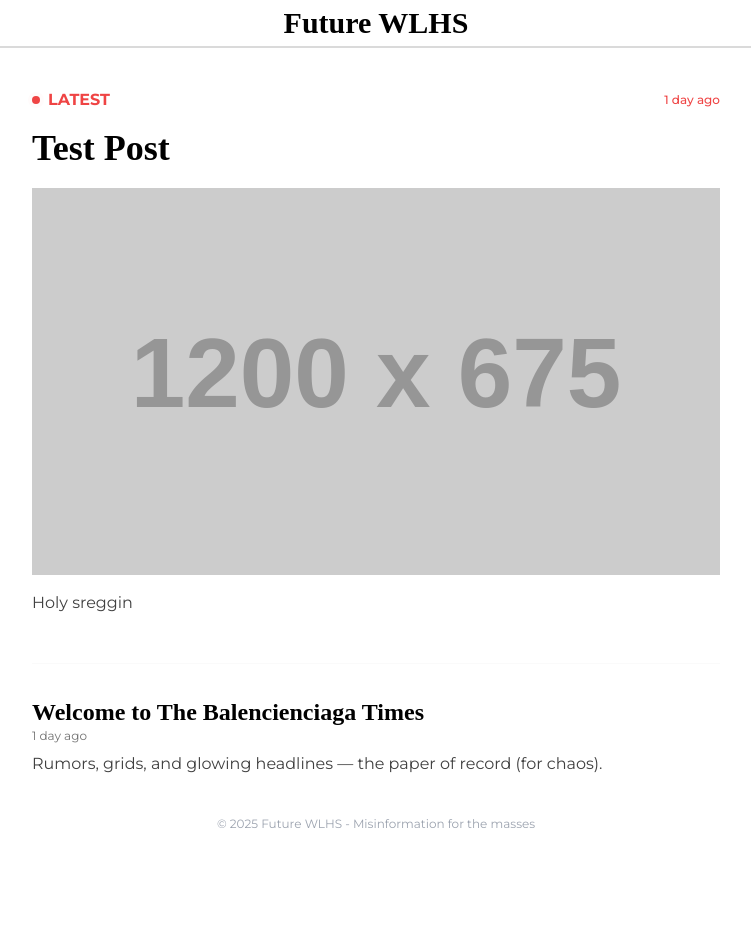
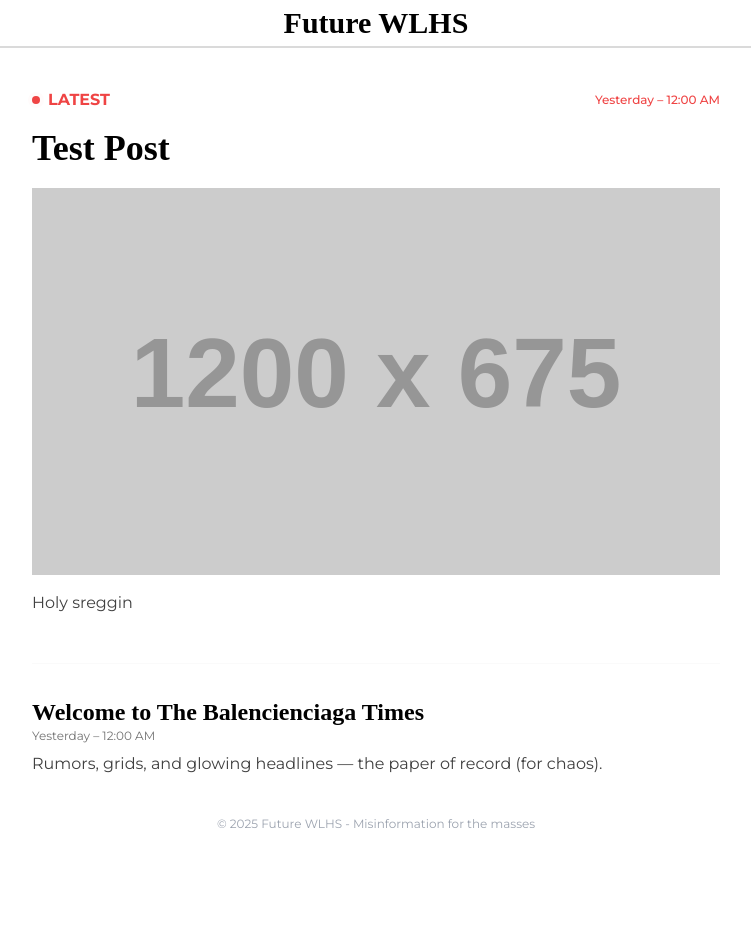
Before and after one commit to futurewlhs/futurewlhs.github.io, a Jekyll site: the page built from index.html, in a window 1280 px wide. Shown: the whole page, without its empty margins (264-1015 px from the left). Built offline with Jekyll 4.4.1, drawn with Linux system fonts in a browser that asks for light colours; nearby versions of some CDN libraries; some web fonts are replaced.

Commit message:
Update relative_time.html

```diff
--- a/_includes/relative_time.html
+++ b/_includes/relative_time.html
@@ -1,18 +1,18 @@
-{% assign now_ts = 'now' | date: '%s' | plus: 0 %}
-{% assign dt_ts  = include.date | date: '%s' | plus: 0 %}
-{% assign diff   = now_ts | minus: dt_ts %}
+{% assign now_ts   = 'now' | date: '%s' | plus: 0 %}
+{% assign post_ts  = include.date | date: '%s' | plus: 0 %}
 
-{% if diff < 60 %}
-  just now
-{% elsif diff < 3600 %}
-  {% assign mins = diff | divided_by: 60 %}
-  {{ mins }} min{% if mins != 1 %}s{% endif %} ago
-{% elsif diff < 86400 %}
-  {% assign hrs = diff | divided_by: 3600 %}
-  {{ hrs }} hour{% if hrs != 1 %}s{% endif %} ago
-{% elsif diff < 2592000 %}
-  {% assign days = diff | divided_by: 86400 %}
-  {{ days }} day{% if days != 1 %}s{% endif %} ago
+{% assign now_day  = 'now' | date: '%j' %}
+{% assign now_year = 'now' | date: '%Y' %}
+{% assign post_day  = include.date | date: '%j' %}
+{% assign post_year = include.date | date: '%Y' %}
+
+{% assign day_diff = now_day | minus: post_day %}
+{% assign same_year = now_year == post_year %}
+
+{% if day_diff == 0 and same_year %}
+  Today – {{ include.date | date: "%I:%M %p" }}
+{% elsif day_diff == 1 and same_year %}
+  Yesterday – {{ include.date | date: "%I:%M %p" }}
 {% else %}
-  {{ include.date | date: "%b %-d, %Y" }}
+  {{ include.date | date: "%b %-d, %Y – %I:%M %p" }}
 {% endif %}
```
